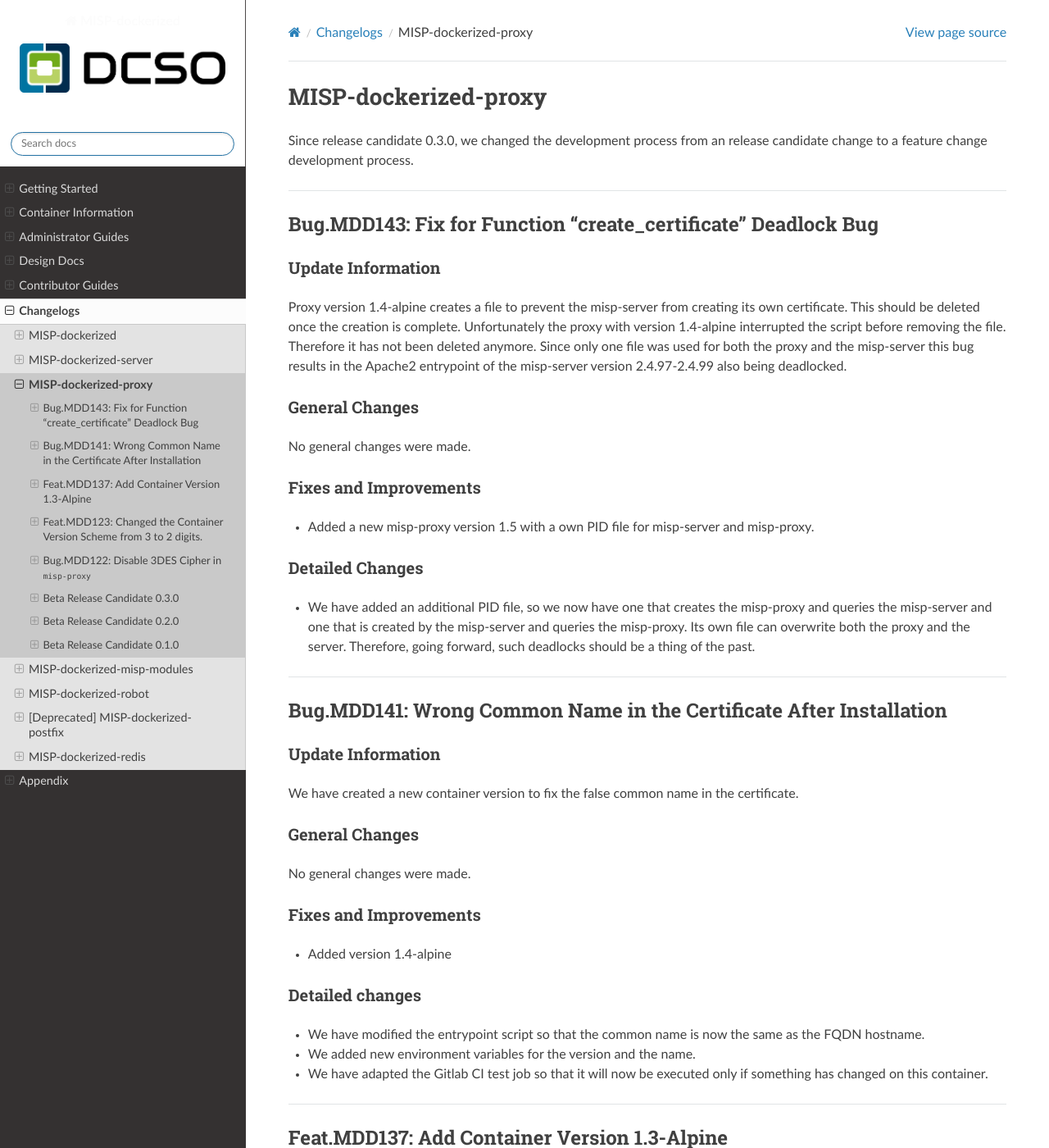
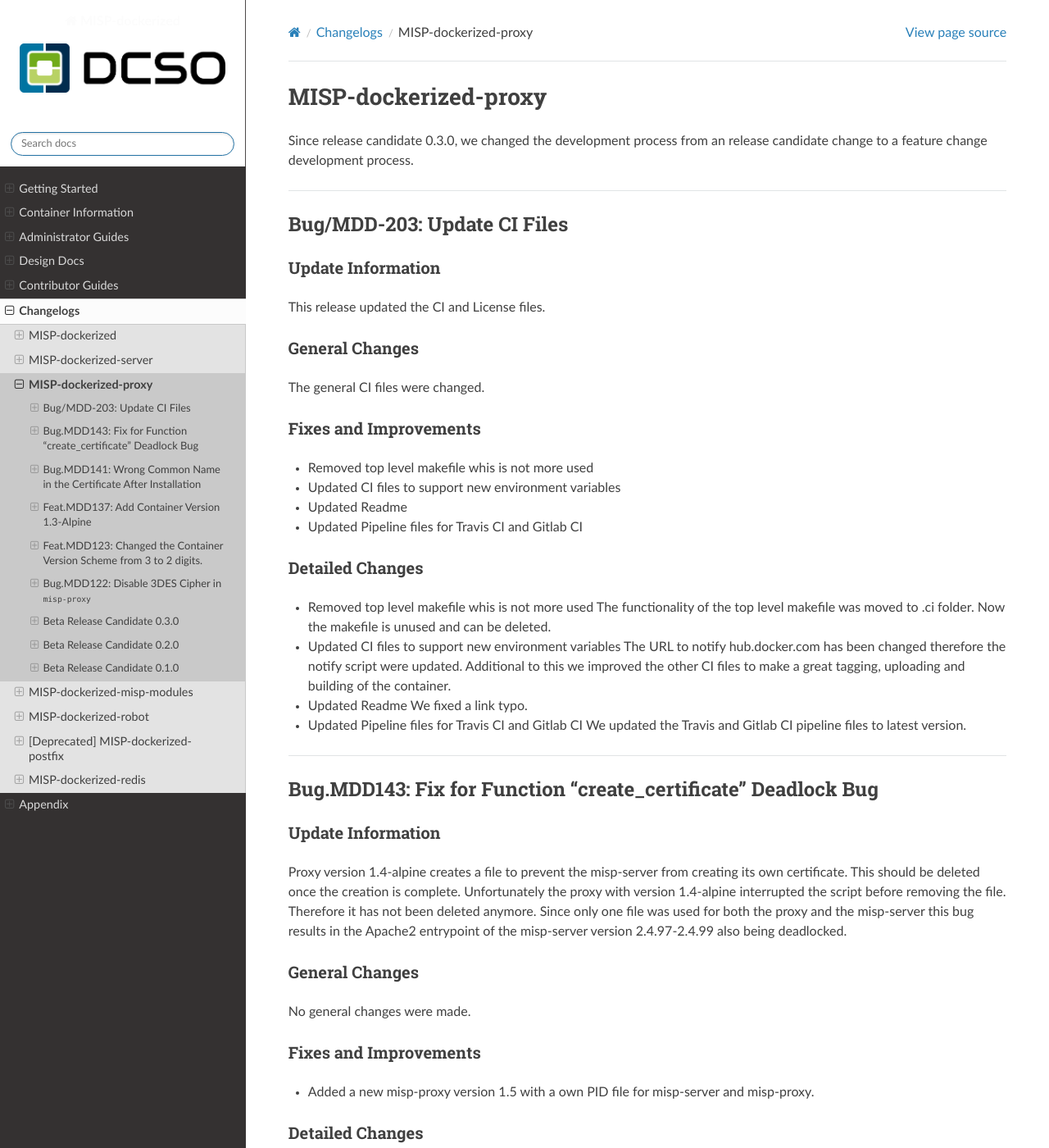
Before and after one commit to DCSO/MISP-dockerized-docs, a Sphinx documentation site: the page built from docs/changelogs/MISP-dockerized-proxy.md, in a window 1280 px wide and 1400 px high. Shown: the whole window at 82% size. Built offline with Sphinx 7.4.7 and the Read the Docs theme 2.0.0, drawn with Linux system fonts in a browser that asks for light colours; pages that are not in the unit, such as notebooks, are missing from menus.

Commit message:
Update docs

```diff
--- a/docs/changelogs/MISP-dockerized-proxy.md
+++ b/docs/changelogs/MISP-dockerized-proxy.md
@@ -1,5 +1,32 @@
 # MISP-dockerized-proxy
 Since release candidate 0.3.0, we changed the development process from an release candidate change to a feature change development process.
+
+
+
+
+
+---
+## Bug/MDD-203: Update CI Files
+### Update Information
+This release updated the CI and License files.
+### General Changes
+The general CI files were changed.
+### Fixes and Improvements
+- Removed top level makefile whis is not more used
+- Updated CI files to support new environment variables
+- Updated Readme
+- Updated Pipeline files for Travis CI and Gitlab CI
+### Detailed Changes
+- Removed top level makefile whis is not more used
+  The functionality of the top level makefile was moved to .ci folder. Now the makefile is unused and can be deleted.
+- Updated CI files to support new environment variables
+   The URL to notify hub.docker.com has been changed therefore the notify script were updated. Additional to this we improved the other CI files to make a great tagging, uploading and building of the container.
+- Updated Readme
+  We fixed a link typo.
+- Updated Pipeline files for Travis CI and Gitlab CI
+   We updated the Travis and Gitlab CI pipeline files to latest version.
+
+
 
 ---
 ## Bug.MDD143: Fix for Function "create_certificate" Deadlock Bug
--- a/docs/changelogs/MISP-dockerized.md
+++ b/docs/changelogs/MISP-dockerized.md
@@ -1,4 +1,19 @@
 # MISP-dockerized
+
+
+
+---
+## Release Candidate 1.1.2
+[View release on Github.com](https://github.com/DCSO/MISP-dockerized/releases/tag/v1.1.2)
+
+This MISP-dockerized release is a minor release.
+### Update Information
+This release fixed small bugs and close the issue #67 and perhaps also issue #61.
+### General Changes
+There are general changes, but without any impact for an user.
+
+### Detailed Information
+
 
 ---
 ## Release Candidate 1.1.1
```
